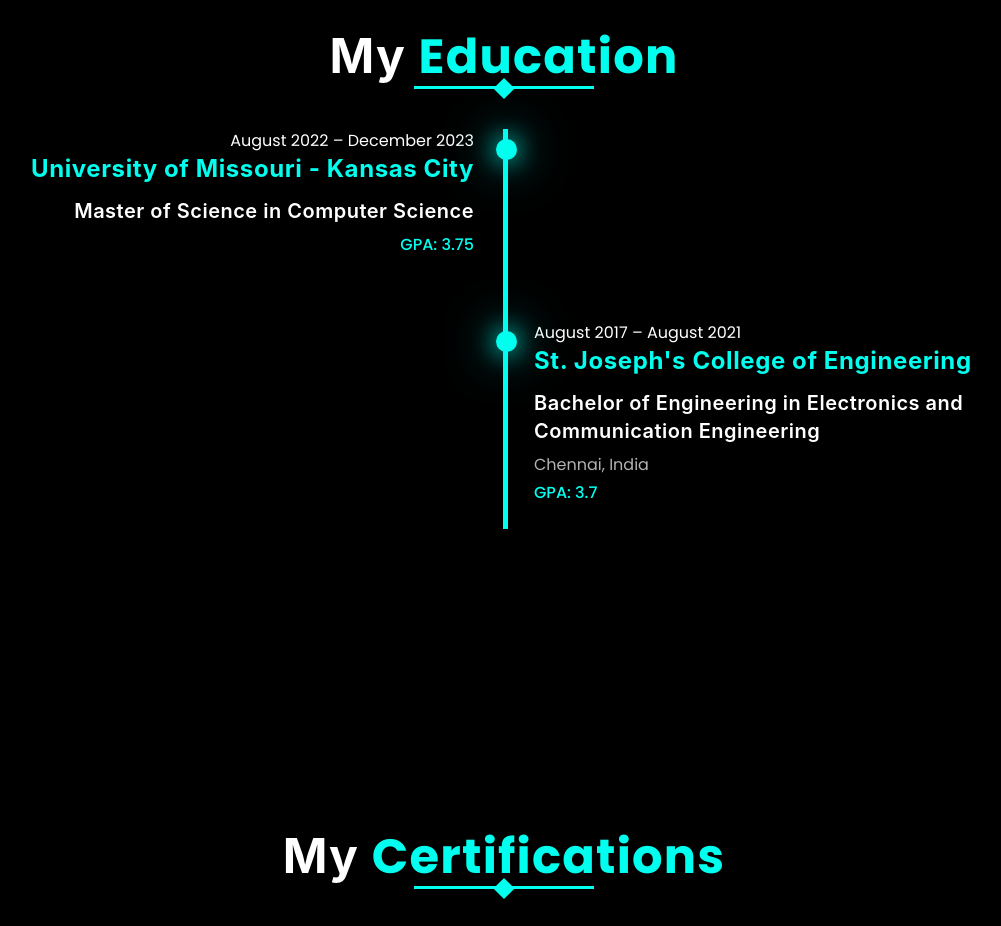
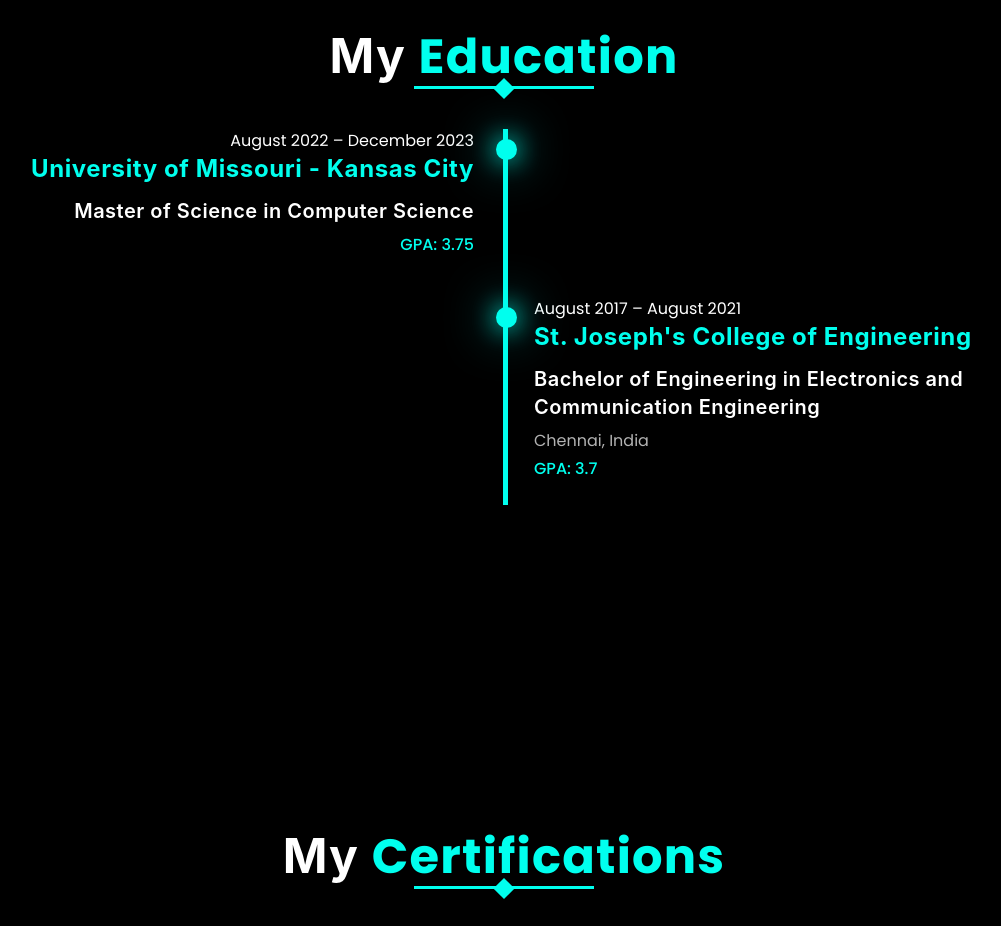
Before and after one commit to saicharankarasala/Portfolio, a React (Vite) app: page / in a window 1280 px wide. Shown: the part 1900-2826 px from the top of the page, without its empty margins (136-1137 px from the left). Built offline with nearby package versions, Linux system fonts and the light colour scheme.

Commit message:
Reduce margin between timeline items on desktop

```diff
--- a/src/index.css
+++ b/src/index.css
@@ -183,7 +183,7 @@
   }
 
   .timeline-item {
-    @apply mb-10 w-full relative;
+    @apply mb-4 w-full relative;
   }
 
   .timeline-item:last-child {
```
